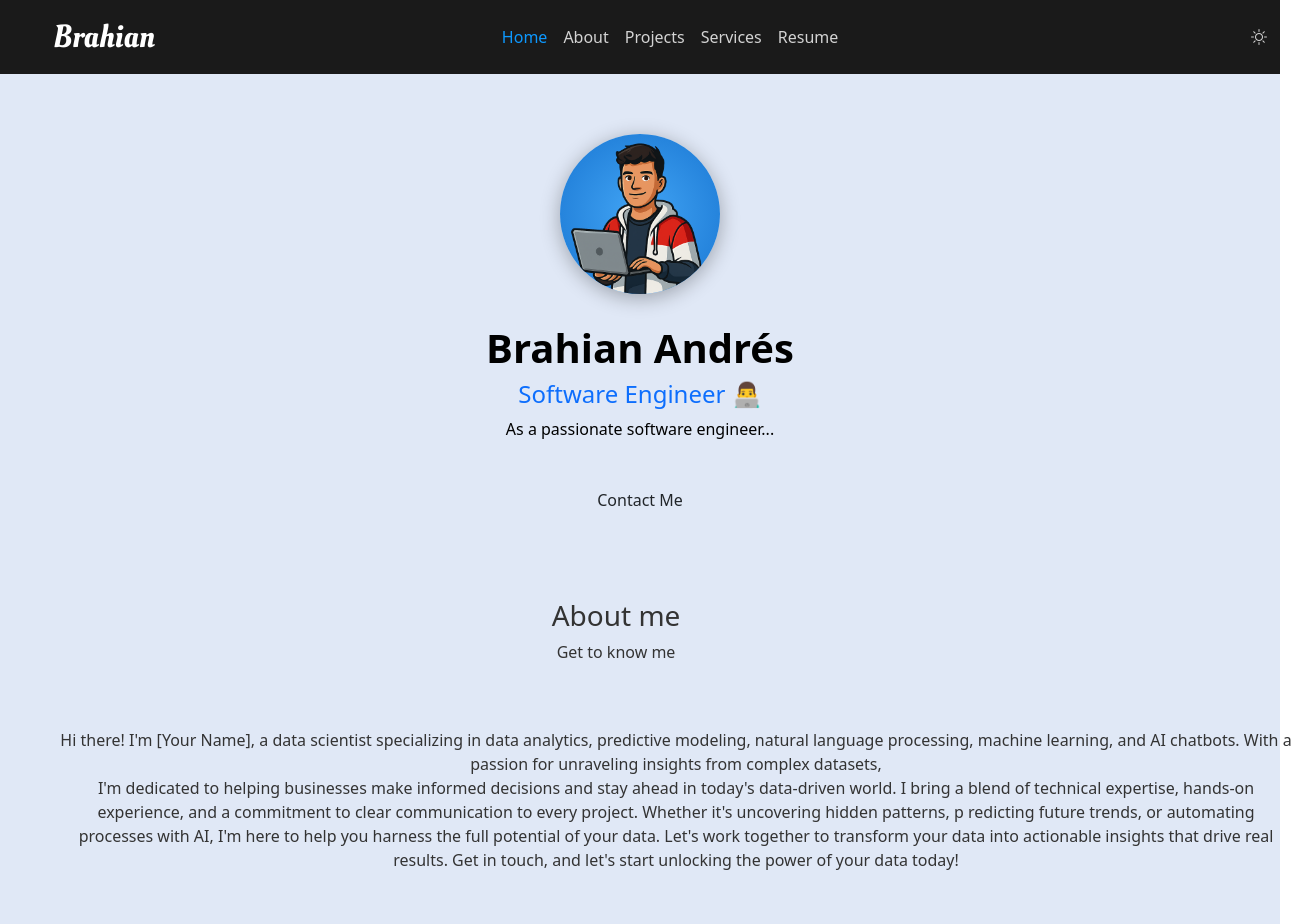
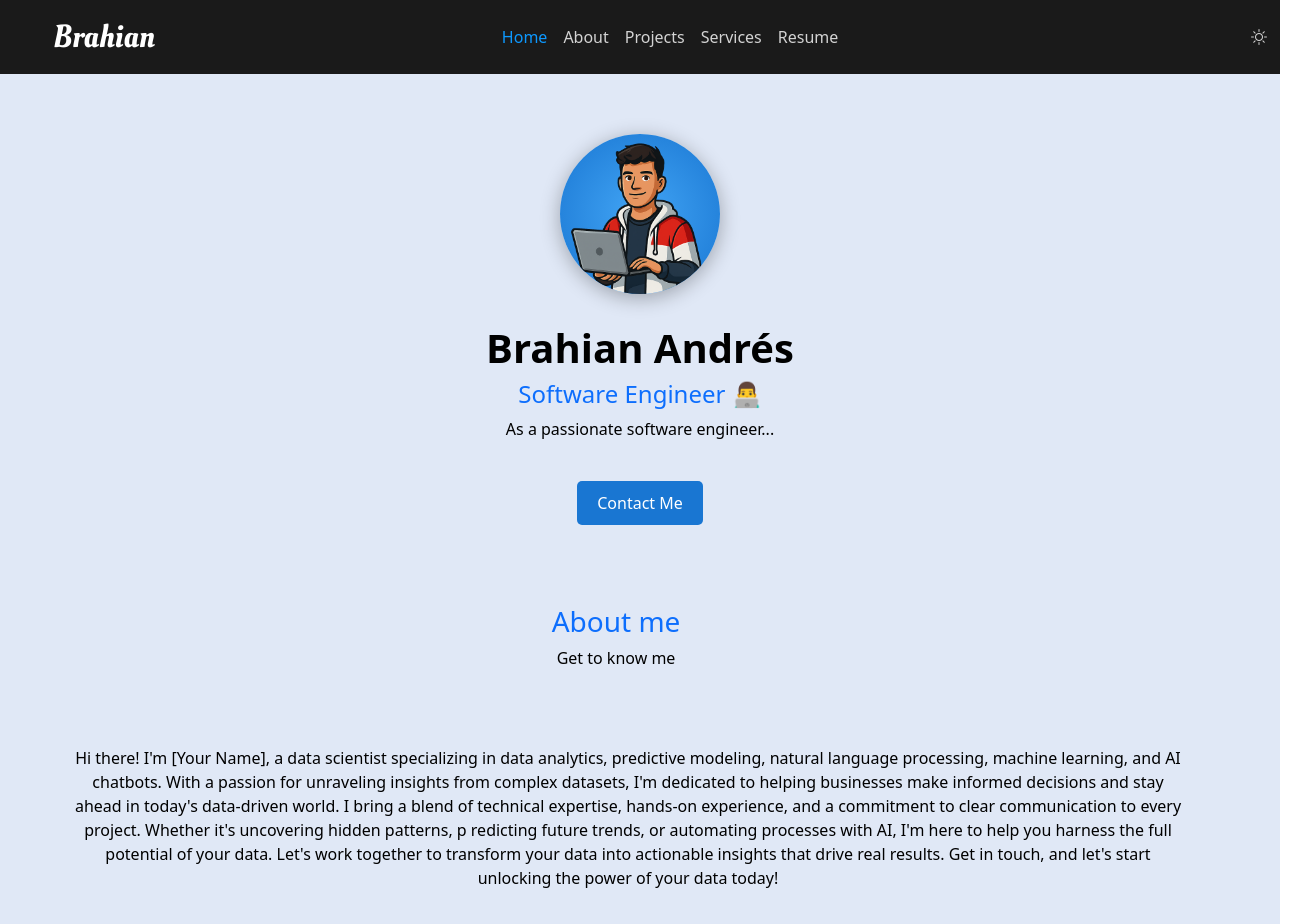
Before and after one commit to Brahianarbelaeza/PortafolioCV, an Angular app: page / in a window 1280 px wide. Shown: the top 924 px of the page, 1304 px wide, since content can reach past the window. Built offline with nearby package versions, Linux system fonts and the light colour scheme.

Commit message:
update: about me colors is working

```diff
--- a/src/app/components/about-me/about-me.component.css
+++ b/src/app/components/about-me/about-me.component.css
@@ -1,3 +1,19 @@
 .component{
     padding-top: 80px;
 }
+
+
+
+.component-dark {
+  background-color: #1A1A1A;
+  color: #ffffff;
+}
+
+.component-light {
+  background-color: #E0E8F6;
+  color: #000000;
+}
+
+.text{
+    margin: 60px;
+}
--- a/src/app/components/about-me/about-me.component.html
+++ b/src/app/components/about-me/about-me.component.html
@@ -1,20 +1,17 @@
-<div
-  class="row component"
-  [ngStyle]="{ 'background-color': themeStyles.bgColor, color: themeStyles.textColor }"
->
+<div class="row component" [ngClass]=" isDark ? 'component-dark' : 'component-light' " >
   <div class="row">
     <div class="row">
-      <h3 class="text-center">About me</h3>
+      <h3 class="text-center text-primary">About me</h3>
     </div>
     <div class="row">
       <p class="text-center">Get to know me</p>
     </div>
   </div>
   <div class="row">
-    <div class="m-5">
-        <p class="text-center paragraph mb-4 justify-content-center align-items-center wrap-text">
+    <div>
+        <p class="text-center justify-content-center wrap-text text">
             Hi there! I'm [Your Name], a data scientist specializing in data analytics, predictive modeling, natural language processing, machine learning, and AI chatbots.
-            With a passion for unraveling insights from complex datasets, <br>
+            With a passion for unraveling insights from complex datasets,
             I'm dedicated to helping businesses make informed decisions and stay ahead in today's data-driven world.
             I bring a blend of technical expertise, hands-on experience, and a commitment to clear communication to every project. Whether it's uncovering hidden patterns, p
             redicting future trends, or automating processes with AI, I'm here to help you harness the full potential of your data.
--- a/src/app/components/about-me/about-me.component.ts
+++ b/src/app/components/about-me/about-me.component.ts
@@ -1,6 +1,7 @@
 import { Component } from '@angular/core';
 import { environment } from '../../env/enviroment';
 import { CommonModule } from '@angular/common';
+import { ThemeService } from '../../services/theme.service';
 
 @Component({
   selector: 'app-about-me',
@@ -11,21 +12,13 @@ import { CommonModule } from '@angular/common';
 })
 export class AboutMeComponent {
 
-  isDarkMode = environment.COLOR_MODE === 'dark';
-  themeStyles = this.computeStyles();
+  isDark = false;
+
+  constructor(private themeService: ThemeService) {}
 
   ngOnInit(): void {
-    const saved = localStorage.getItem('darkMode');
-    this.isDarkMode = saved === null ? this.isDarkMode : saved === 'true';
-    document.body.classList.toggle('light-mode', !this.isDarkMode);
-    this.themeStyles = this.computeStyles();
+    this.themeService.isDarkMode$.subscribe(mode => this.isDark = mode);
   }
 
-  private computeStyles() {
-    return {
-      bgColor: this.isDarkMode ? environment.BG_DARK_COLOR : environment.BG_LIGHT_COLOR,
-      textColor: this.isDarkMode ? environment.NAV_DARK_TEXT_COLOR : environment.NAV_LIGHT_TEXT_COLOR
-    };
-  }
 
 }
--- a/src/app/components/home/home.component.html
+++ b/src/app/components/home/home.component.html
@@ -10,6 +10,6 @@
       <p class="description mx-auto">
         As a passionate software engineer...
       </p>
-      <a class="btn contact-button mt-4" routerLink="/contact">Contact Me</a>
+      <a class="btn contact-button mt-4" [ngClass]="isDark ? 'boton-dark': 'boton-dark'" routerLink="/contact">Contact Me</a>
     </div>
   </div>
```
